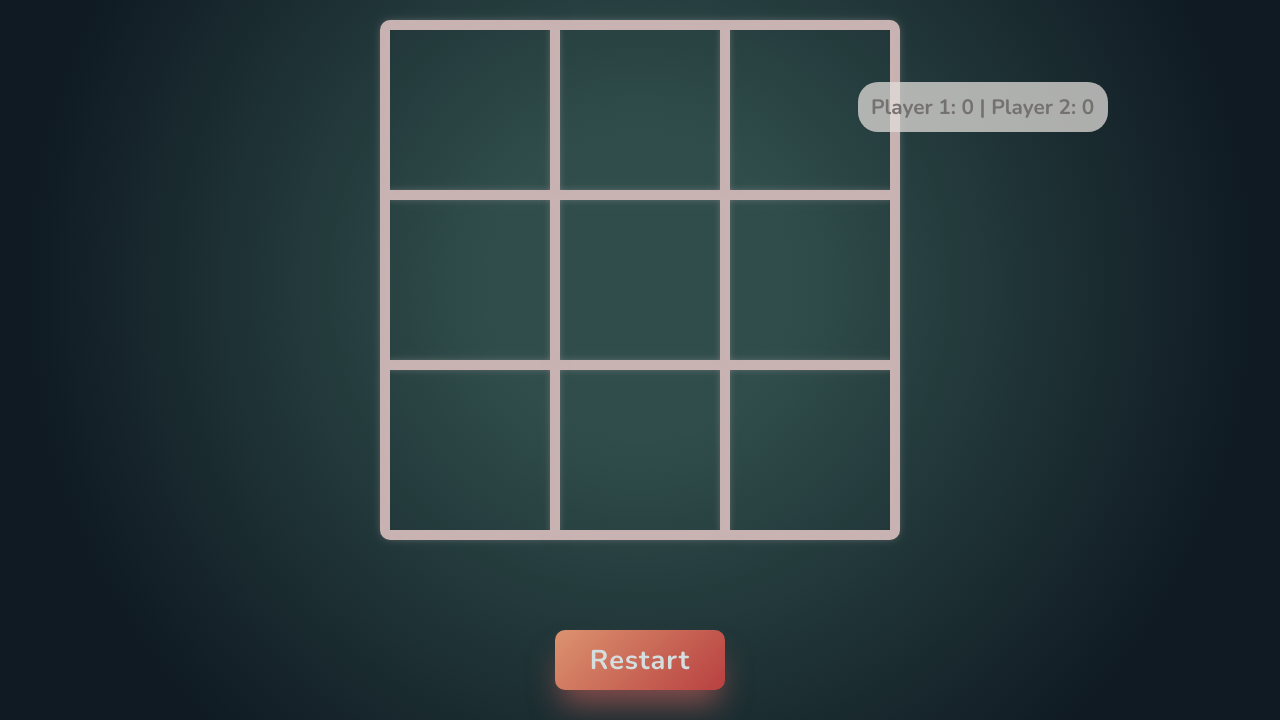
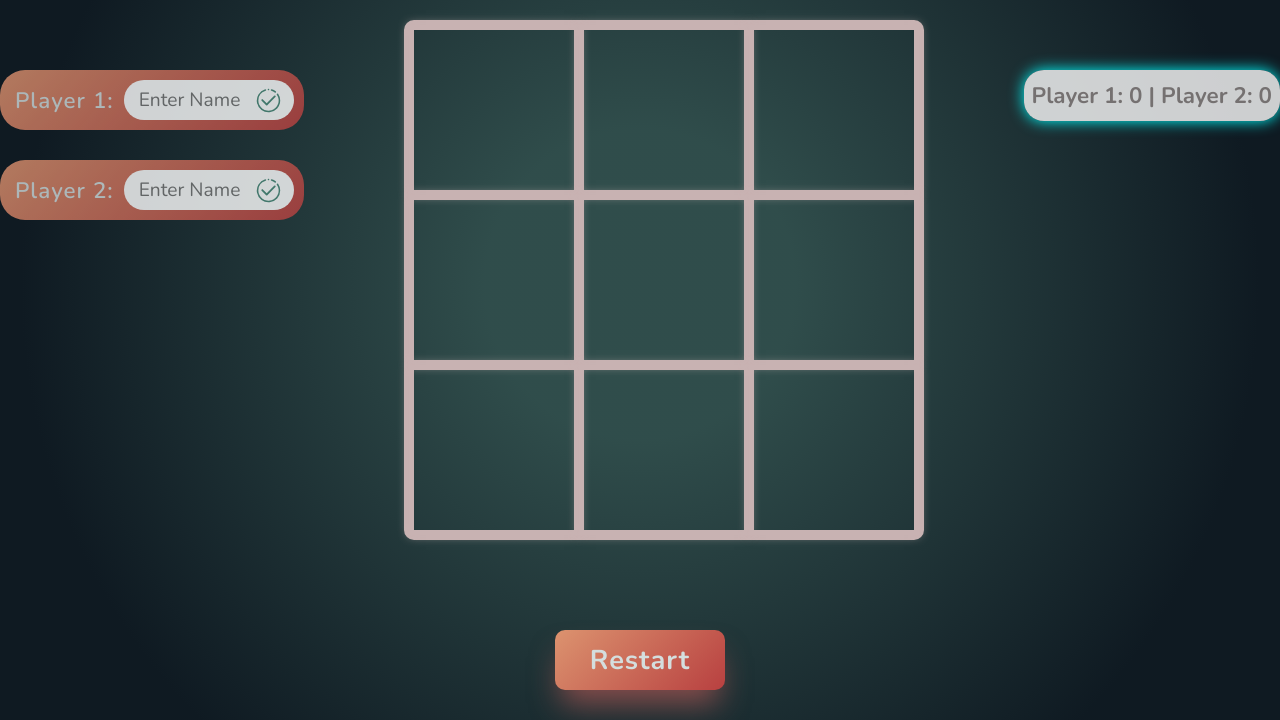
Before and after one commit to padawan009/tic-tac-toe, a plain HTML site: page index.html in a window 1280 px wide. Shown: the part 151-871 px from the top of the page. Drawn offline with nearby package versions, Linux system fonts and the light colour scheme; a web font is replaced by a local one.

Commit message:
added styles, inputs

```diff
--- a/index.html
+++ b/index.html
@@ -10,8 +10,29 @@
 <body>
     <header>
         <h1>Tic Tac Toe</h1>
+    </header>
+    <main>
+        <section class="inputs-block">
+        <div class="inputs-block__player1">
+          <label for="player1">Player 1:</label>
+          <div class="inputs-block__block">
+            <input type="text" id="player1" name="player1" required placeholder="Enter Name">
+            <button type="submit" class="submit-name-btn">
+                <svg xmlns="http://www.w3.org/2000/svg" width="25px" height="25px" viewBox="0 0 1024 1024" class="icon" version="1.1"><path d="M905.92 237.76a32 32 0 0 0-52.48 36.48A416 416 0 1 1 96 512a418.56 418.56 0 0 1 297.28-398.72 32 32 0 1 0-18.24-61.44A480 480 0 1 0 992 512a477.12 477.12 0 0 0-86.08-274.24z" fill="#4b8979"/><path d="M630.72 113.28A413.76 413.76 0 0 1 768 185.28a32 32 0 0 0 39.68-50.24 476.8 476.8 0 0 0-160-83.2 32 32 0 0 0-18.24 61.44zM489.28 86.72a36.8 36.8 0 0 0 10.56 6.72 30.08 30.08 0 0 0 24.32 0 37.12 37.12 0 0 0 10.56-6.72A32 32 0 0 0 544 64a33.6 33.6 0 0 0-9.28-22.72A32 32 0 0 0 505.6 32a20.8 20.8 0 0 0-5.76 1.92 23.68 23.68 0 0 0-5.76 2.88l-4.8 3.84a32 32 0 0 0-6.72 10.56A32 32 0 0 0 480 64a32 32 0 0 0 2.56 12.16 37.12 37.12 0 0 0 6.72 10.56zM230.08 467.84a36.48 36.48 0 0 0 0 51.84L413.12 704a36.48 36.48 0 0 0 51.84 0l328.96-330.56A36.48 36.48 0 0 0 742.08 320l-303.36 303.36-156.8-155.52a36.8 36.8 0 0 0-51.84 0z" fill="#4b8979"/></svg>
+            </button>
+          </div>
+        </div>
+        <div class="inputs-block__player2">
+            <label for="player2">Player 2:</label>
+            <div class="inputs-block__block">
+                <input type="text" id="player2" name="player2" required placeholder="Enter Name">
+                <button type="submit" class="submit-name-btn">
+                    <svg xmlns="http://www.w3.org/2000/svg" width="25px" height="25px" viewBox="0 0 1024 1024" class="icon" version="1.1"><path d="M905.92 237.76a32 32 0 0 0-52.48 36.48A416 416 0 1 1 96 512a418.56 418.56 0 0 1 297.28-398.72 32 32 0 1 0-18.24-61.44A480 480 0 1 0 992 512a477.12 477.12 0 0 0-86.08-274.24z" fill="#4b8979"/><path d="M630.72 113.28A413.76 413.76 0 0 1 768 185.28a32 32 0 0 0 39.68-50.24 476.8 476.8 0 0 0-160-83.2 32 32 0 0 0-18.24 61.44zM489.28 86.72a36.8 36.8 0 0 0 10.56 6.72 30.08 30.08 0 0 0 24.32 0 37.12 37.12 0 0 0 10.56-6.72A32 32 0 0 0 544 64a33.6 33.6 0 0 0-9.28-22.72A32 32 0 0 0 505.6 32a20.8 20.8 0 0 0-5.76 1.92 23.68 23.68 0 0 0-5.76 2.88l-4.8 3.84a32 32 0 0 0-6.72 10.56A32 32 0 0 0 480 64a32 32 0 0 0 2.56 12.16 37.12 37.12 0 0 0 6.72 10.56zM230.08 467.84a36.48 36.48 0 0 0 0 51.84L413.12 704a36.48 36.48 0 0 0 51.84 0l328.96-330.56A36.48 36.48 0 0 0 742.08 320l-303.36 303.36-156.8-155.52a36.8 36.8 0 0 0-51.84 0z" fill="#4b8979"/></svg>
+                </button>
+            </div>
+        </div>
+    </section>
 
-    </header>
     <section class="board">
         <div class="board-cell"></div>
         <div class="board-cell"></div>
@@ -23,6 +44,8 @@
         <div class="board-cell"></div>
         <div class="board-cell"></div>
     </section>
+    </main>
+
     <div class="game-info">
         <p class="winner-text"></p>
         <button class="restart-btn">Restart</button>
--- a/script.js
+++ b/script.js
@@ -2,14 +2,25 @@ let gameBoard = document.querySelector('.board');
 let blockCell = document.querySelectorAll('.board-cell');
 const restartBtn = document.querySelector('.restart-btn');
 const winnerDisplay = document.querySelector('.winner-text');
-const body = document.querySelector('body');
+const main = document.querySelector('main');
+const inputValuePlayer1 = document.querySelector('#player1');
+const inputValuePlayer2 = document.querySelector('#player2');
+const submitInputBtn = document.querySelectorAll('.submit-name-btn')
 let marker = 'cross';
 let winner = '';
 let counter = 0;
 let winCounter1 = 0;
 let winCounter2 = 0;
+let player1 = '';
+let player2 = '';
 
 console.log(blockCell);
+
+submitInputBtn.forEach(button => {
+    button.addEventListener('click', (event) => {
+        event.preventDefault();
+    })
+})
 
 blockCell.forEach((cell) => {
     cell.addEventListener('click', () => {
@@ -111,19 +122,20 @@ function countWin(marker) {
 
 let winScore = document.createElement('p');
 winScore.classList.add('win-score');
-winScore.textContent = 'Player 1: 0 | Player 2: 0'
-body.appendChild(winScore);
+winScore.innerHTML = 'Player 1: 0 | Player 2: 0';
+main.appendChild(winScore);
 
 function displayWinCounter(win1, win2) {
     if (winCounter1 === 10 || winCounter2 === 10) {
         winner = winCounter1 === 10 ? 'Victory belongs to Player 1' : 'Victory belongs to Player 2'
         winCounter1 = 0;
         winCounter2 = 0;
-        winScore.textContent = 'Player 1: 0 | Player 2: 0';
+        winScore.innerHTML = 'Player 1: 0 | Player 2: 0';
         endGame(winner);
     }
     else {
-        winScore.textContent = `Player 1: ${win1} | Player 2: ${win2}`;
+        // winScore.textContent = `Player 1: ${win1} | Player 2: ${win2}`;
+        winScore.innerHTML = `Player 1: <span>${win1}</span> | Player 2: <span>${win2}</span>`;
     }
 
 }
--- a/style.css
+++ b/style.css
@@ -16,6 +16,7 @@
 
 body {
     min-height: 100vh;
+    max-width: 100vw;
     display: flex;
     flex-direction: column;
     align-items: center;
@@ -33,7 +34,95 @@ h1 {
     /* color: rgb(193, 212, 212); */
     font-family: 'Fugaz One';
     text-shadow: 0px 0px 10px #c8b2b2;
+}
 
+main {
+    display: flex;
+    justify-content: center;
+    gap: 100px;
+    width: 100%;
+}
+
+.inputs-block {
+    /* position: absolute;
+    top: 30%;
+    left: 20%; */
+    display: flex;
+    flex-direction: column;
+    gap: 30px;
+    margin-top: 50px;
+}
+
+.inputs-block__player1,
+.inputs-block__player2 {
+    display: flex;
+    align-items: center;
+    justify-content: space-between;
+    background-image: linear-gradient(135deg, #dc936f 0%, #b84040 100%);
+    /* width: 300px;
+    height: 60px; */
+    border-radius: 25px;
+    opacity: 0.8;
+    font-weight: 600;
+    padding: 10px;
+    padding-left: 15px;
+    gap: 10px;
+    color: white;
+    box-sizing: border-box;
+    max-height: 60px;
+    width: clamp(250px, 100%, 400px);
+}
+
+label {
+    letter-spacing: 1px;
+    font-size: clamp(1rem, 2vw, 1.4rem);
+    text-wrap: nowrap;
+}
+
+input {
+    border: none;
+    border-radius: 20px;
+    /* padding: 6px 12px; */
+    padding-left: 5px;
+    font-size: 1.2rem;
+    max-width: 120px;
+    color: rgb(117, 113, 113);
+    background-color: rgb(255, 255, 255);
+    outline: none;
+    /* width: 200px;
+    height: 40px; */
+}
+
+input:focus {
+    background-color: white;
+}
+
+.submit-name-btn {
+    display: flex;
+    justify-content: center;
+    align-items: center;
+    cursor: pointer;
+    width: 30px;
+    height: 30px;
+    background-color: transparent;
+    border: none;
+    border-radius: 50px;
+    transition: all 0.3s linear;
+}
+
+.submit-name-btn:hover {
+    transform: scale(1.1);
+}
+
+.inputs-block__block {
+    display: flex;
+    align-items: center;
+    border-radius: 20px;
+    padding: 5px 10px;
+    font-size: 1.2rem;
+    max-width: 180px;
+    color: rgb(117, 113, 113);
+    background-color: rgb(255, 255, 255);
 }
 
 .board {
@@ -74,15 +163,16 @@ h1 {
     color: rgba(232, 232, 229, 0.97);
     font-weight: 600;
     font-size: 5rem;
-    transition: all 0.8s ease-out;
+    transition: all 0.6s ease-out;
     text-shadow: 0px 0px 10px rgba(255, 255, 255, 0.819);
 }
 
 .circle.win-color,
 .cross.win-color {
     background-color: #71a1a2;
-    animation: win-animation 1.7s ease-in-out 0.5s;
+    animation: win-animation 1.4s ease-in-out 0.4s;
     background-color: #cf965cd2;
+    background-color: #4b8979;
 }
 
 @keyframes win-animation {
@@ -92,7 +182,7 @@ h1 {
     50% {
         font-size: 7rem;
          background-color: #6fe8dbc6;
-         background-color: #f5ce65c6;
+         background-color: #f5c365c6;
     }
     100% {
         font-size: 5rem;
@@ -113,6 +203,7 @@ h1 {
     align-items: center;
     justify-content: center;
     gap: 10px;
+    width: 100%;
 }
 
 .restart-btn {
@@ -149,15 +240,29 @@ h1 {
     display: flex;
     justify-content: center;
     align-items: center;
-    width: 250px;
-    height: 50px;
-    background-color: rgba(226, 222, 218, 0.74);
+    /* width: 250px; */
+    height: max-content;
+    padding: 10px 0px;
+    background-color: rgba(242, 242, 242, 0.84);
     color: rgb(117, 113, 113);
     text-align: center;
-    font-size: 1.3rem;
+    font-size: 1.4rem;
     font-weight: 700;
     border-radius: 20px;
-    position: absolute;
+    margin-top: 50px;
+    min-width: 150px;
+    width: 300px;
+    box-shadow: 0 0 15px cyan;
+    gap: 10px;
+
+    /* position: absolute;
     left: 67%;
-    top: 25%;
+    top: 25%; */
 }
+
+span {
+    color: rgb(250, 92, 64);
+    font-weight: 800;
+    font-size: 1.5rem;
+    /* display: inline-block; */
+}
```
